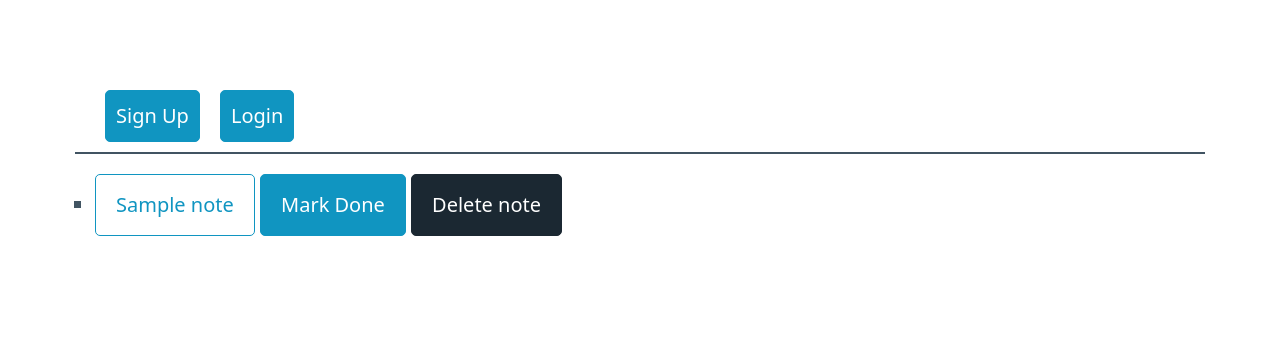
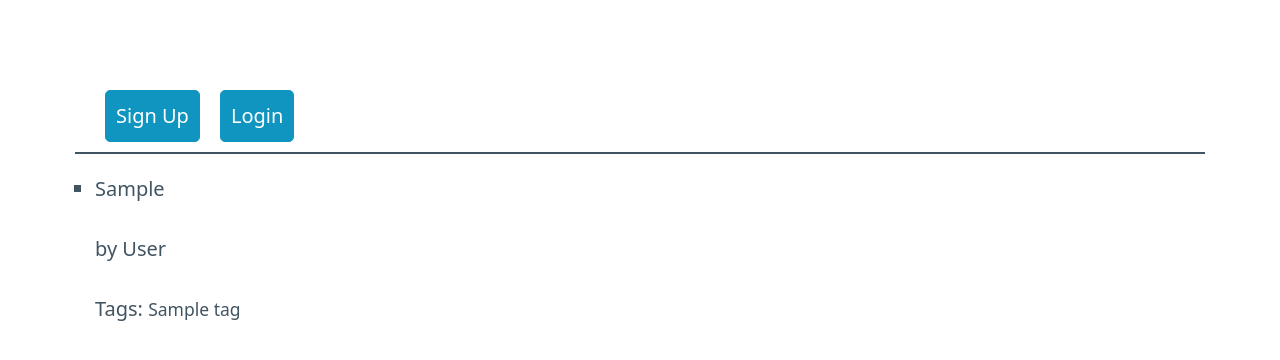
Before and after one commit to Spica12/pyweb-hw-10, a Django app: template quotes/quoteapp/templates/quoteapp/index.html in a window 1280 px wide. Shown: the top 360 px of the page. Run offline with Django 5.2, Linux system fonts and the light colour scheme; tables that the repository leaves empty hold one stand-in row (values such as "Sample post"); the template is opened without the code that fills it: values that come from a table or form of the project are taken from there, most other values are stand-ins (such as "Sample title", 1, 10 or a date in 2020).

Commit message:
Add quotes on main page

```diff
--- a/quotes/quoteapp/templates/quoteapp/index.html
+++ b/quotes/quoteapp/templates/quoteapp/index.html
@@ -2,13 +2,14 @@
 <html lang="en">
   <head>
     <meta charset="UTF-8" />
-    <title>Organizer</title>
+    <title>Quote to Scrap</title>
     <link
       rel="stylesheet"
       href="https://unpkg.com/@picocss/pico@latest/css/pico.min.css"
     />
   </head>
   <body>
+    {% load extract_tags %}
     <main class="container">
       <nav
         style="
@@ -38,32 +39,9 @@
       {% for quote in quotes %}
     <ul>
       <li>
-        {% if not quote.done %}
-        <a
-          href="{% url 'quoteapp:detail' note.id %}"
-          role="button"
-          class="outline"
-        >
-          {{ note.name }}
-        </a>
-        <a href="{% url 'quoteapp:set_done' note.id %}" role="button">
-          Mark Done
-        </a>
-        <a
-          href="{% url 'quoteapp:delete' note.id %}"
-          role="button"
-          class="contrast"
-        >
-          Delete note
-        </a>
-        {% else %}
-        <a
-          href="{% url 'quoteapp:detail' note.id %}"
-          role="button"
-          class="secondary"
-          ><s>{{ note.name }}</s></a
-        >
-        {% endif %}
+        <p>{{ quote.quote }}</p>
+        <p>by {{ quote.author }}</p>
+        <p>Tags: <small> {{ quote.tags|tags }} </small></p>
       </li>
     </ul>
     {% endfor %}
--- a/quotes/quoteapp/templatetags/extract_tags.py
+++ b/quotes/quoteapp/templatetags/extract_tags.py
@@ -3,8 +3,8 @@ from django import template
 register = template.Library()
 
 
-def tags(note_tags):
-    return ', '.join([str(name) for name in note_tags.all()])
+def tags(quote_tags):
+    return ', '.join([str(name) for name in quote_tags.all()])
 
 
 register.filter('tags', tags)
--- a/quotes/quoteapp/views.py
+++ b/quotes/quoteapp/views.py
@@ -5,7 +5,8 @@
 
 # Create your views here.
 def main(request):
-    return render(request, 'quoteapp/index.html')
+    quotes = Quote.objects.all()
+    return render(request, 'quoteapp/index.html', {'quotes': quotes})
 
 
 def tag(request):
```
